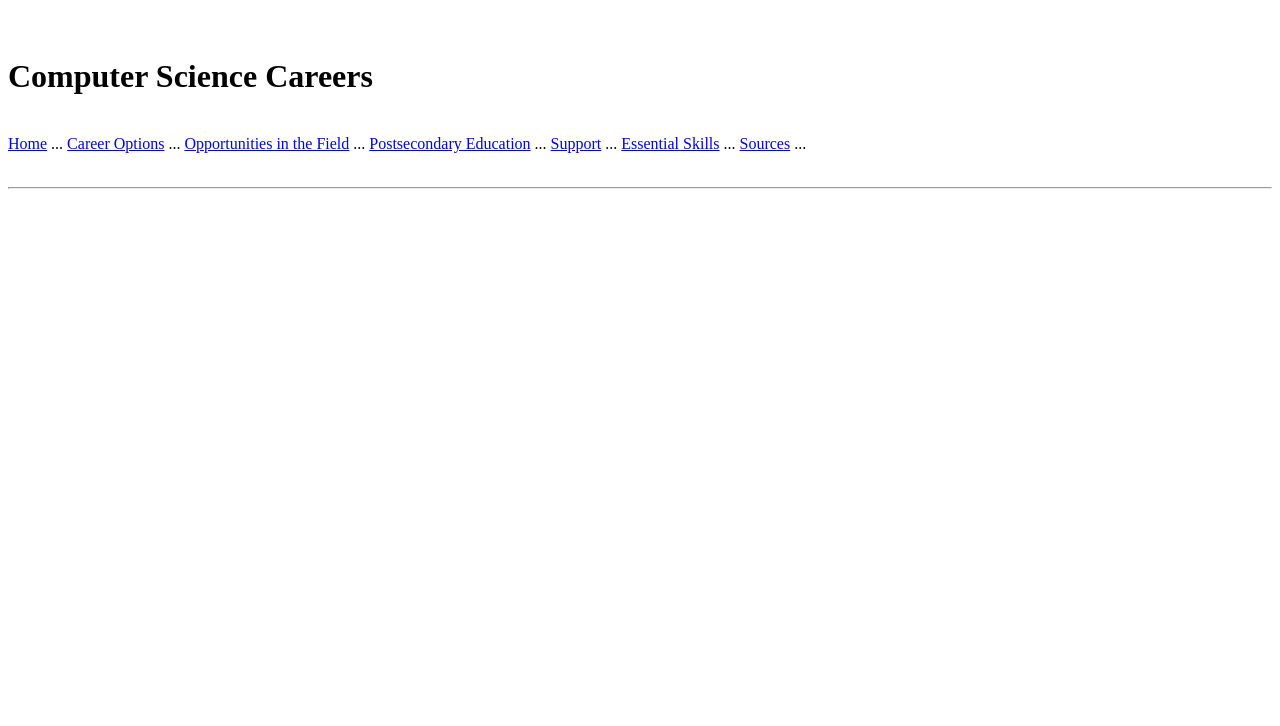
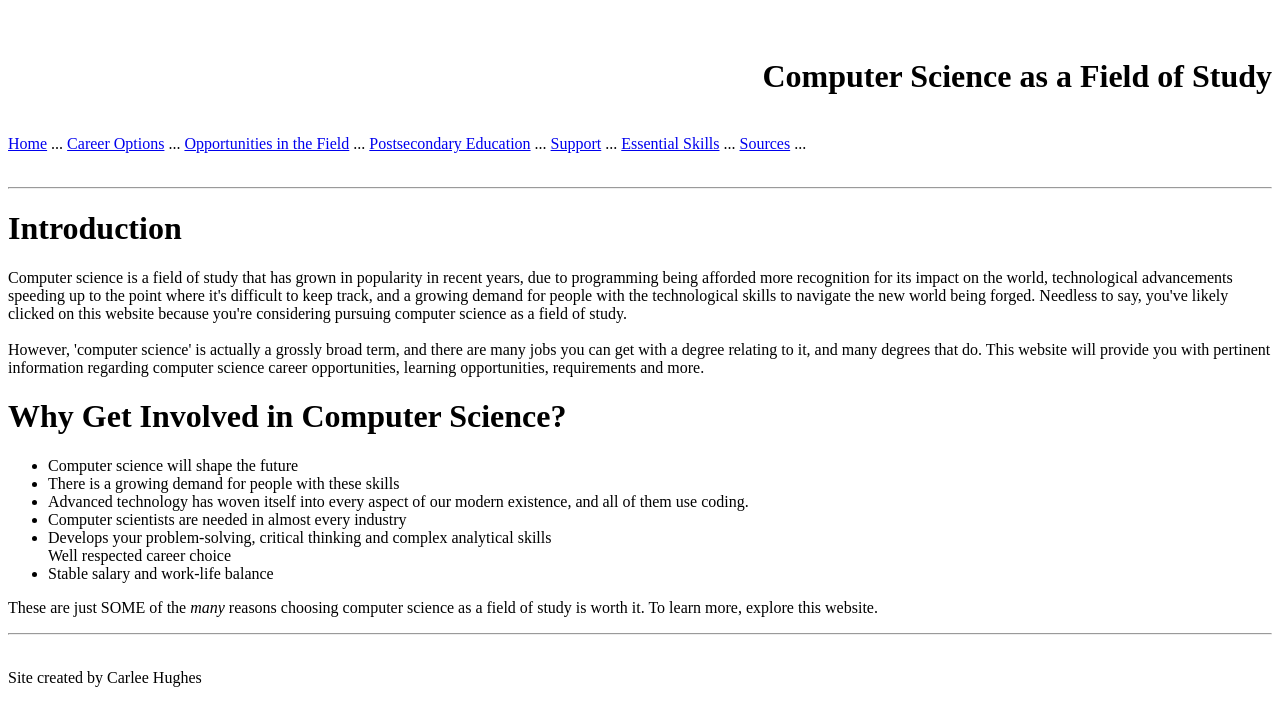
Before and after one commit to ClipseLionheart/Computer-Science-Careers, a plain HTML site: page index.html in a window 1280 px wide. Drawn offline with Linux system fonts and the light colour scheme; a web font is replaced by a local one.

Commit message:
css, favicon, some content

```diff
--- a/index.html
+++ b/index.html
@@ -1,13 +1,13 @@
 <!DOCTYPE html>
 <html>
     <head>
-        <title?></title>
+        <title>Computer Science as a Field of Study</title>
         <!--Link to JS-->
         <script src="./main.js" defer></script>
         <!--Link to Css-->
-        <link rel="stylesheet" type="text/css" href="./css/style.css">
+        <link rel="stylesheet" type="text/css" href="style.css">
         <!--Link to favicon (if included)-->
-        <link rel="icon" type="image/x-icon" href="./images/favicon.ico">
+        <link rel="icon" href="./images/favicon.png" sizes="any" type="image/png">
 
         <!--Fancy Fonts-->
         <!--Abril Fatface (for what part)-->
@@ -27,7 +27,7 @@
     </head>
 
     <!--Top Bar-->
-    <h1 id="toptitle"><br>Computer Science Careers<br></h1>
+    <h1 id="toptitle"><br>Computer Science as a Field of Study<br></h1>
 <!--Links to other pages-->
 
 <p class="index">
@@ -58,8 +58,56 @@
 </p>
 
 <hr>
+    <body>
+        <h1>Introduction</h1>
+        <p>Computer science is a field of study that has grown in popularity in
+            recent years, due to programming being afforded more recognition for its impact
+            on the world, technological advancements speeding up to the point where it's
+            difficult to keep track, and a growing demand for people with the technological
+            skills to navigate the new world being forged. Needless to say, you've likely clicked on
+            this website because you're considering pursuing computer science as a field of study.
+            <br><br>
+            However, 'computer science' is actually a grossly broad term, and there are many jobs
+            you can get with a degree relating to it, and many degrees that do. This website will provide you
+            with pertinent information regarding computer science career opportunities, learning opportunities, requirements
+            and more.
+        </p>
+        <h1>Why Get Involved in Computer Science?</h1>
+        <ul>
+            <li>
+                Computer science will shape the future
+            </li>
+            <li>
+                There is a growing demand for people with these skills
+            </li>
+            <li>
+                Advanced technology has woven itself into every aspect of our modern existence,
+                and all of them use coding.
+            </li>
+            <li>
+                Computer scientists are needed in almost every industry
+            </li>
+            <li>
+                Develops your problem-solving, critical thinking and complex analytical skills
+            </li>
+            <liL>
+                Well respected career choice
+            </liL>
+            <li>
+                Stable salary and work-life balance
+            </li>
+        </ul>
+        <p>
+            These are just SOME of the <i>many</i> reasons choosing computer science as a field of study is worth it.
+            To learn more, explore this website.
+        </p>
+    </body>
 
-    <body>
 
-    </body>
+    <!--THE FOOTER-->
+    <hr>
+    <p class="footer"><br>Site created by Carlee Hughes<br><br>
+    </p>
+    <br>
+    <!--FOOTER ENDS-->
 </html>
--- /dev/null
+++ b/style.css
@@ -0,0 +1,6 @@
+#toptitle {
+    text-align:right;
+}
+
+body {
+}
```
Also changed, not shown: html/careers.html (+10 -3 lines), html/opps.html (+10 -3 lines), html/skills.html (+11 -4 lines), html/sources.html (+10 -3 lines), html/support.html (+10 -3 lines), html/uni.html (+10 -3 lines), css/style.css (deleted), images/favicon.png (renamed from images/favicon.ico).
